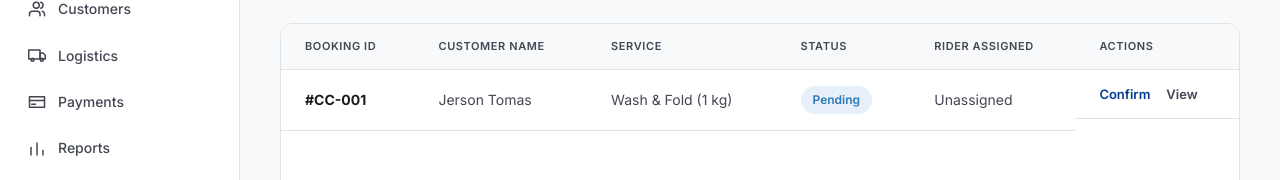
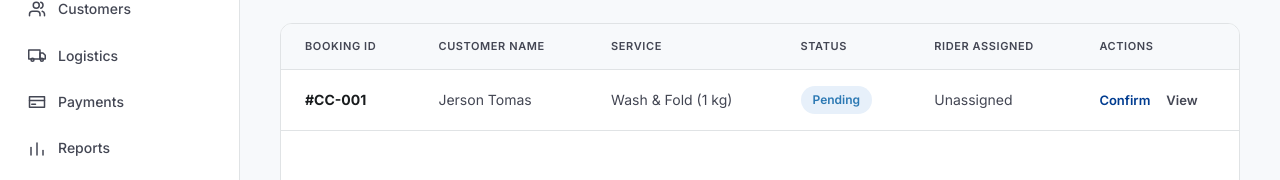
Before and after one commit to Iyani99/Clean-Cycle, a Vue app: page /admin/bookings in a window 1280 px wide. Shown: the part 242-422 px from the top of the page. Built offline with nearby package versions, Linux system fonts and the light colour scheme; a web font is replaced by a local one.

Commit message:
fix: align booking management actions

```diff
--- a/src/views/AdminBookingsView.vue
+++ b/src/views/AdminBookingsView.vue
@@ -109,6 +109,7 @@ function confirmBooking(booking) {
               </td>
               <td>{{ booking.rider }}</td>
               <td class="actions-cell">
+                <span class="actions-cell__controls">
                   <button
                     v-if="booking.status === 'Pending'"
                     type="button"
@@ -118,6 +119,7 @@ function confirmBooking(booking) {
                     Confirm
                   </button>
                   <button type="button" class="action-link action-link--view">View</button>
+                </span>
               </td>
             </tr>
           </tbody>
@@ -313,8 +315,8 @@ function confirmBooking(booking) {
   color: #157347;
 }
 
-.actions-cell {
-  display: flex;
+.actions-cell__controls {
+  display: inline-flex;
   align-items: center;
   gap: 16px;
 }
```
Lines whose indentation alone changed are shown as unchanged.
